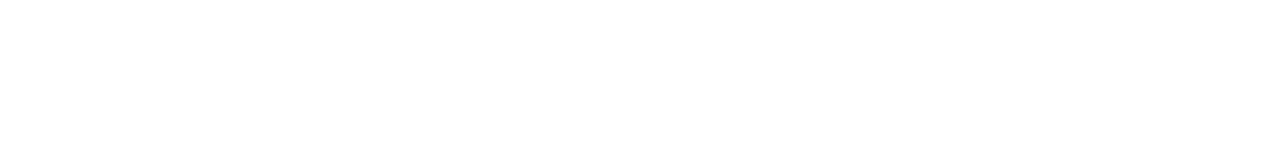
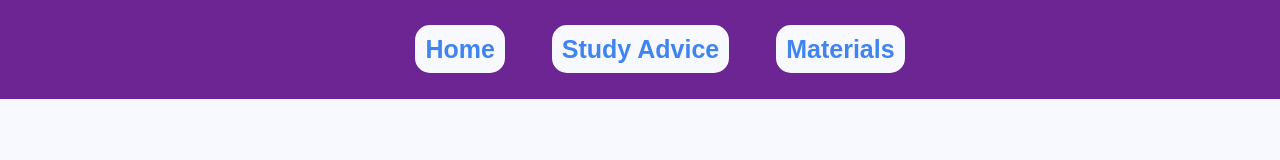
Before and after one commit to jackf21/TeamProjectDev, a plain HTML site: page MainPage.html in a window 1280 px wide. Drawn offline with Linux system fonts and the light colour scheme.

Commit message:
Banner and navigation tool setup

```diff
--- a/MainPage.html
+++ b/MainPage.html
@@ -3,9 +3,16 @@
 <head>
     <meta charset="UTF-8">
     <meta name="viewport" content="width=device-width, initial-scale=1.0">
-    <title>Document</title>
+    <title>MyStudy - Main Page</title>
+    <link rel="stylesheet" href="MainStyle.css">
 </head>
 <body>
-
+    <div id="banner">
+        <ul>
+            <a href=""><li class="bannerList"><strong>Home</strong></li></a>
+            <a href=""><li class="bannerList"><strong>Study Advice</strong></li></a>
+            <a href=""><li class="bannerList"><strong>Materials</strong></li></a>
+        </ul>
+    </div>
 </body>
 </html>
--- a/MainStyle.css
+++ b/MainStyle.css
@@ -0,0 +1,38 @@
+*{
+    font-family: Arial, Helvetica, sans-serif;
+}
+
+body{
+    background-color: ghostwhite;
+    margin: 0;
+    padding: 0;
+}
+
+#banner{
+    background-color: #6E2594;
+    padding: 10px;
+}
+
+a, ul{
+    text-decoration: none;
+    color: #3F84EF;
+}
+
+.bannerList:hover {
+	background-color: rgb(138, 138, 141);
+}
+
+ul {
+    text-align: center;
+    font-size: 25px;
+    list-style-type: none;
+    z-index: 3;
+}
+
+.bannerList{
+    padding: 10px;
+    margin: 20px;
+    display: inline;
+    border-radius: 15px;
+    background-color: ghostwhite;
+}
```
